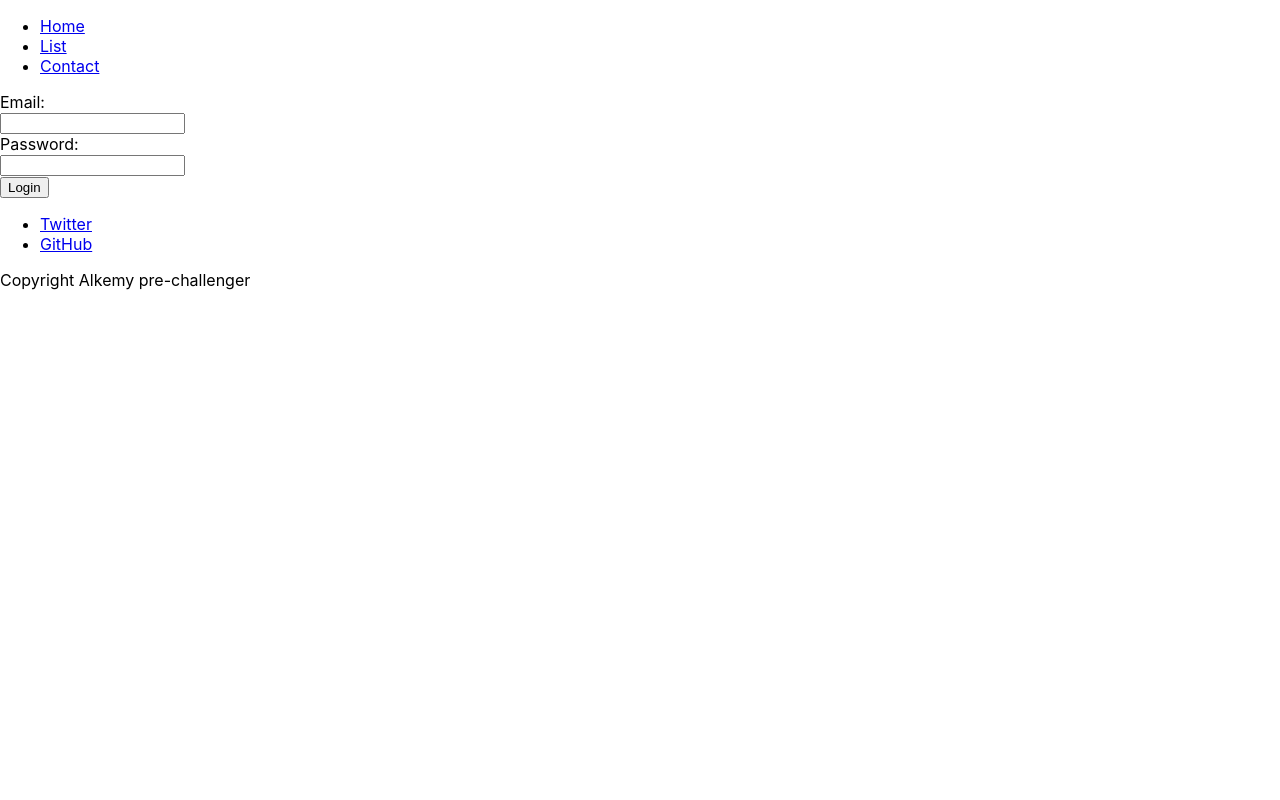
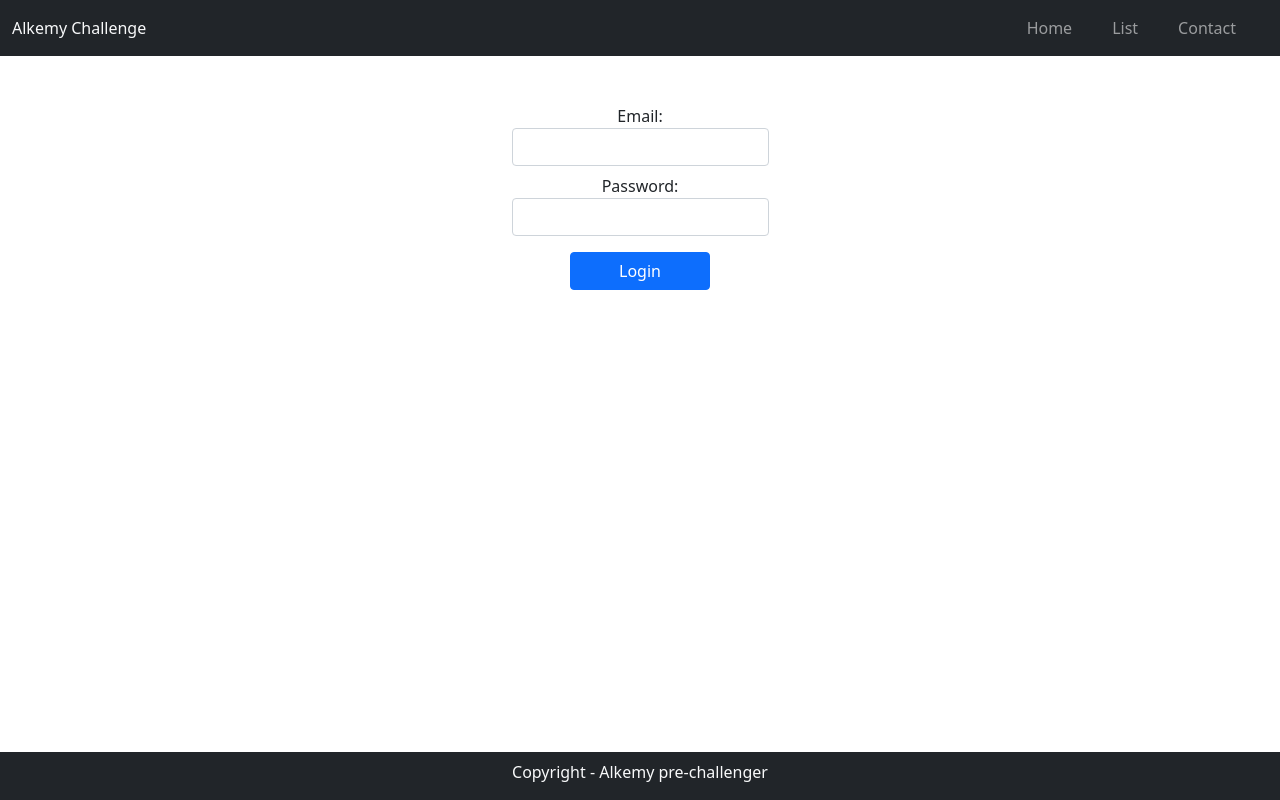
Before and after one commit to Dan33311/alk-react-challenge, a React (Create React App) app: page / in a window 1280 px wide. Built offline with nearby package versions, Linux system fonts and the light colour scheme.

Commit message:
using bootstrap for styles

```diff
--- a/package.json
+++ b/package.json
@@ -8,6 +8,7 @@
     "@testing-library/react": "^13.1.1",
     "@testing-library/user-event": "^13.5.0",
     "axios": "^0.27.2",
+    "bootstrap": "^5.1.3",
     "react": "^18.1.0",
     "react-dom": "^18.1.0",
     "react-router-dom": "^6.3.0",
--- a/src/App.js
+++ b/src/App.js
@@ -1,8 +1,15 @@
+// libraries
 import { Routes, Route } from 'react-router-dom'
+
+// components
 import Login from "./components/Login";
 import List from "./components/List";
 import Header from './components/Header';
 import Footer from './components/Footer';
+
+// styles
+import '../node_modules/bootstrap/dist/css/bootstrap.min.css'
+
 
 function App() {
   return (
@@ -11,10 +18,12 @@ function App() {
 
       <Header />
 
-      <Routes>
-        <Route path="/" element={<Login />} />
-        <Route path="/list" element={<List />} />
-      </Routes>
+      <div className="container mt-3">
+        <Routes>
+          <Route path="/" element={<Login />} />
+          <Route path="/list" element={<List />} />
+        </Routes>
+      </div>
 
       <Footer />
 
--- a/src/components/Footer.js
+++ b/src/components/Footer.js
@@ -1,11 +1,11 @@
 const Footer = () => {
   return (
-    <footer>
-      <ul>
+    <footer className="bg-dark text-center text-lg-start fixed-bottom">
+      {/* <ul>
         <li><a href="hhtp://twitter.com" rel="noopener noreferrer" >Twitter</a></li>
         <li><a href="hhtp://github.com" rel="noopener noreferrer" >GitHub</a></li>
-      </ul>
-      <p>Copyright Alkemy pre-challenger</p>
+      </ul> */}
+      <p className="text-center text-light pt-2">Copyright - Alkemy pre-challenger</p>
     </footer>
   );
 }
--- a/src/components/Header.js
+++ b/src/components/Header.js
@@ -3,13 +3,16 @@ import { Link } from 'react-router-dom'
 
 const Header = () => {
   return (
-    <header>
-      <nav>
-        <ul>
-          <li><Link to="/">Home</Link></li>
-          <li><Link to="/list">List</Link></li>
-          <li><Link to="/contact">Contact</Link></li>
-        </ul>
+    <header className='mw-100'>
+      <nav className="navbar navbar-expand-lg navbar-dark bg-dark">
+        <div className="container-fluid d-flex flex-row">
+          <p className='navbar-nav nav-link text-light'>Alkemy Challenge</p>
+          <ul className='navbar-nav d-flex flex-row'>
+            <li className='nav-item pe-4'><Link className='nav-link' to="/">Home</Link></li>
+            <li className='nav-item pe-4'><Link className='nav-link' to="/list">List</Link></li>
+            <li className='nav-item pe-4'><Link className='nav-link' to="/contact">Contact</Link></li>
+          </ul>
+        </div>
       </nav>
     </header>
   );
--- a/src/components/Login.js
+++ b/src/components/Login.js
@@ -44,20 +44,20 @@ const Login = () => {
 
   return (
     <>
-      <form onSubmit={handleSubmit}>
-        <label>
+      <form onSubmit={handleSubmit} className="mt-5 text-center">
+        <label className='mb-2'>
           <span>Email:</span><br />
-          <input type="text" name="email" />
+          <input className='form-control' type="text" name="email" />
         </label>
         <br />
 
-        <label>
+        <label className='mb-2'>
           <span>Password:</span><br />
-          <input type="password" name="password" />
+          <input className='form-control' type="password" name="password" />
         </label>
         <br />
 
-        <button>Login</button>
+        <button className='btn btn-primary mt-2 px-5'>Login</button>
         <br />
 
       </form>
--- a/src/index.css
+++ b/src/index.css
@@ -11,3 +11,7 @@ code {
   font-family: source-code-pro, Menlo, Monaco, Consolas, 'Courier New',
     monospace;
 }
+
+.App {
+  height: 100vh;
+}
```
Also changed, not shown: 2 other files (tests, documents, lock files or other folders).
